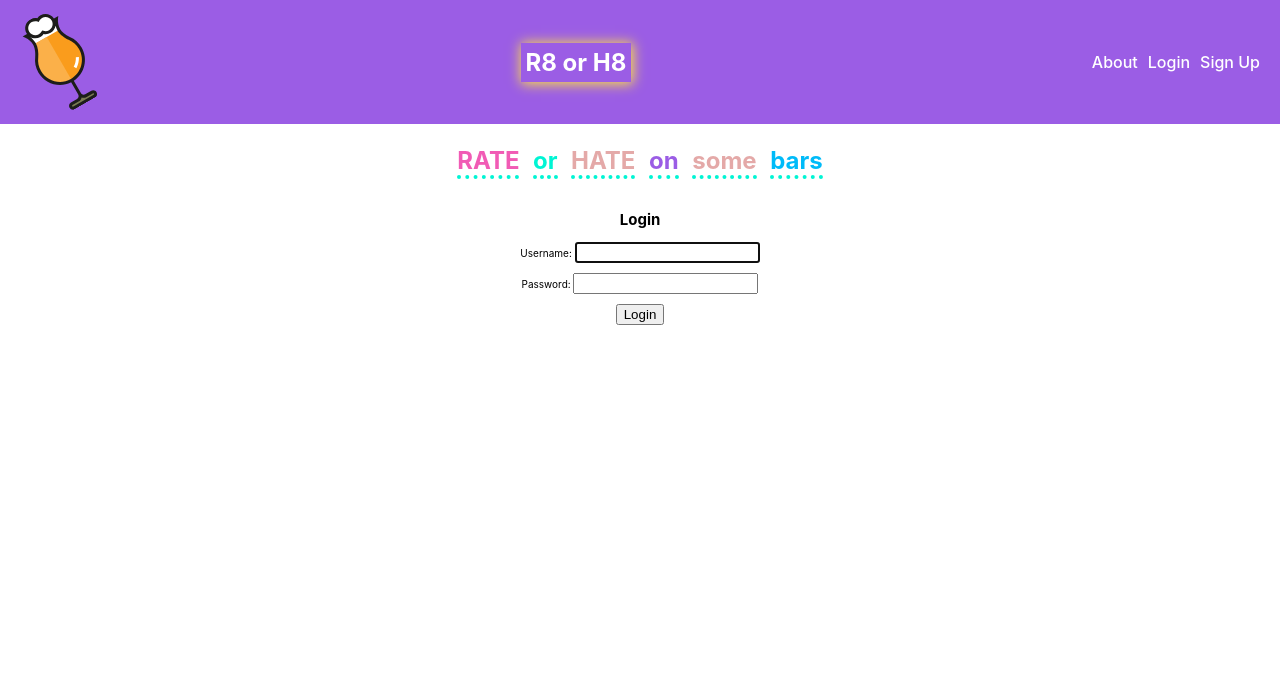
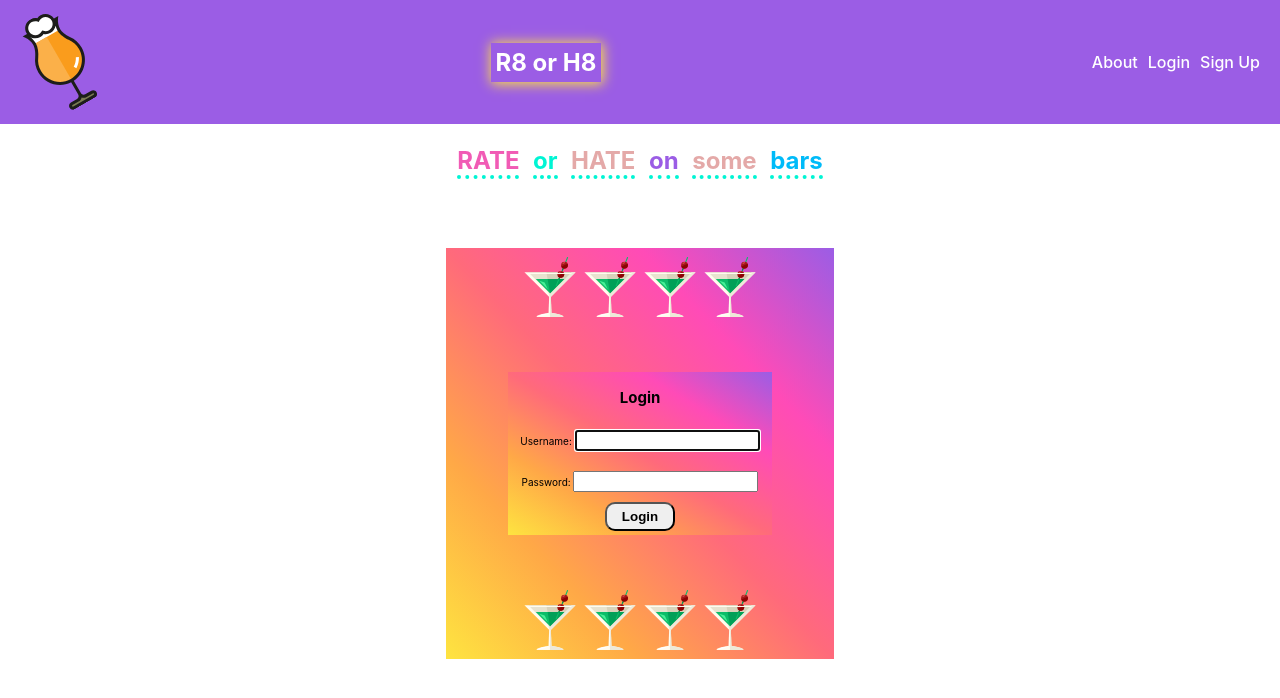
Before and after one commit to jdiffy47/r8-or-h8, a Django app: page / in a window 1280 px wide. Shown: the top 698 px of the page. Run offline with Django 4.2, Linux system fonts and the light colour scheme.

Commit message:
add pictures and change background of login box

```diff
--- a/main_app/static/css/bars/bar-index.css
+++ b/main_app/static/css/bars/bar-index.css
@@ -41,6 +41,6 @@
 .list-title {
   font-size: x-large;
   text-align: center;
-  border: solid 2px #00f5d4;
+  border-bottom: dotted #00f5d4 4px;
   width: 20%;
 }
--- a/main_app/static/css/base.css
+++ b/main_app/static/css/base.css
@@ -40,6 +40,7 @@ nav {
   justify-content: space-between;
   align-items: center;
   background-color: #9b5de5;
+  flex-wrap: wrap;
 }
 
 ul {
@@ -50,7 +51,7 @@ ul {
   margin: 5px;
 }
 
-nav a{
+nav a {
   text-decoration: none;
   color: #fff;
   font-size: medium;
@@ -67,4 +68,5 @@ li {
   padding: 5px;
   box-shadow: 1px 1px 12px 1px #fee440;
   font-size: x-large;
+  margin-right: 60px;
 }
--- a/main_app/static/css/home.css
+++ b/main_app/static/css/home.css
@@ -3,6 +3,34 @@
   align-items: center;
   flex-direction: column;
   text-align: center;
+}
+
+.login {
+  background-image: linear-gradient(to right top, #fee440, #ffa847, #ff6a7b, #ff4bb7, #9b5de5);
+  padding: 4px 12px;
+  display: flex;
+  flex-direction: column;
+  justify-content: center;
+  align-items: center;
+  margin: 50px;
+}
+
+.login-btn {
+  padding: 5px 15px;
+  font-weight: 600;
+  border-radius: 10px;
+}
+
+
+.martini-img {
+  height: 60px;
+  width: 60%;
+}
+
+.martini-container {
+  display: flex;
+  flex-direction: row;
+  padding: 5px 0;
 }
 
 
@@ -12,9 +40,6 @@
 
 .motto-container {
   padding: 10px 15px;
-}
-
-.motto {
 }
 
 .motto-word {
--- a/main_app/templates/bars/detail.html
+++ b/main_app/templates/bars/detail.html
@@ -21,7 +21,7 @@
 <div class="detail-pg-container">
   <section class="bar-details">
     <h1>{{ bar.name }}</h1>
-    <h2>{{ bar.description }} located in {{ bar.area }}</h2>
+    <h2>{{ bar.description }} Located in {{ bar.area }}</h2>
       <a href="{% url 'bars_update' bar.id %}">Edit</a>
       <a href="{% url 'bars_delete' bar.id %}">Delete</a>
   </section>
--- a/main_app/templates/home.html
+++ b/main_app/templates/home.html
@@ -20,14 +20,26 @@
     </div>
   </section>
   {% if not user.is_authenticated %}
-  <section>
+  <section class="login">
+    <div class="martini-container">
+      <img src="{% static 'images/martiniglass.svg' %}" alt="" class="martini-img">
+      <img src="{% static 'images/martiniglass.svg' %}" alt="" class="martini-img">
+      <img src="{% static 'images/martiniglass.svg' %}" alt="" class="martini-img">
+      <img src="{% static 'images/martiniglass.svg' %}" alt="" class="martini-img">
+    </div>
     <form action="{% url 'home' %}" method="post" class="login">
       <h1>Login</h1>
       {% csrf_token %}
       {{ form.as_p }}
       <input type="hidden" name="next" value="{{ next }}">
-      <button type="submit">Login</button>
+      <button type="submit" class="login-btn">Login</button>
     </form>
+    <div class="martini-container">
+      <img src="{% static 'images/martiniglass.svg' %}" alt="" class="martini-img">
+      <img src="{% static 'images/martiniglass.svg' %}" alt="" class="martini-img">
+      <img src="{% static 'images/martiniglass.svg' %}" alt="" class="martini-img">
+      <img src="{% static 'images/martiniglass.svg' %}" alt="" class="martini-img">
+    </div>
   </section>
 </div>
 {% endif %}
```
Also changed, not shown: main_app/static/css/bars/bar-detail.css (+8 -7 lines), main_app/static/images/martiniglass.svg (added).
